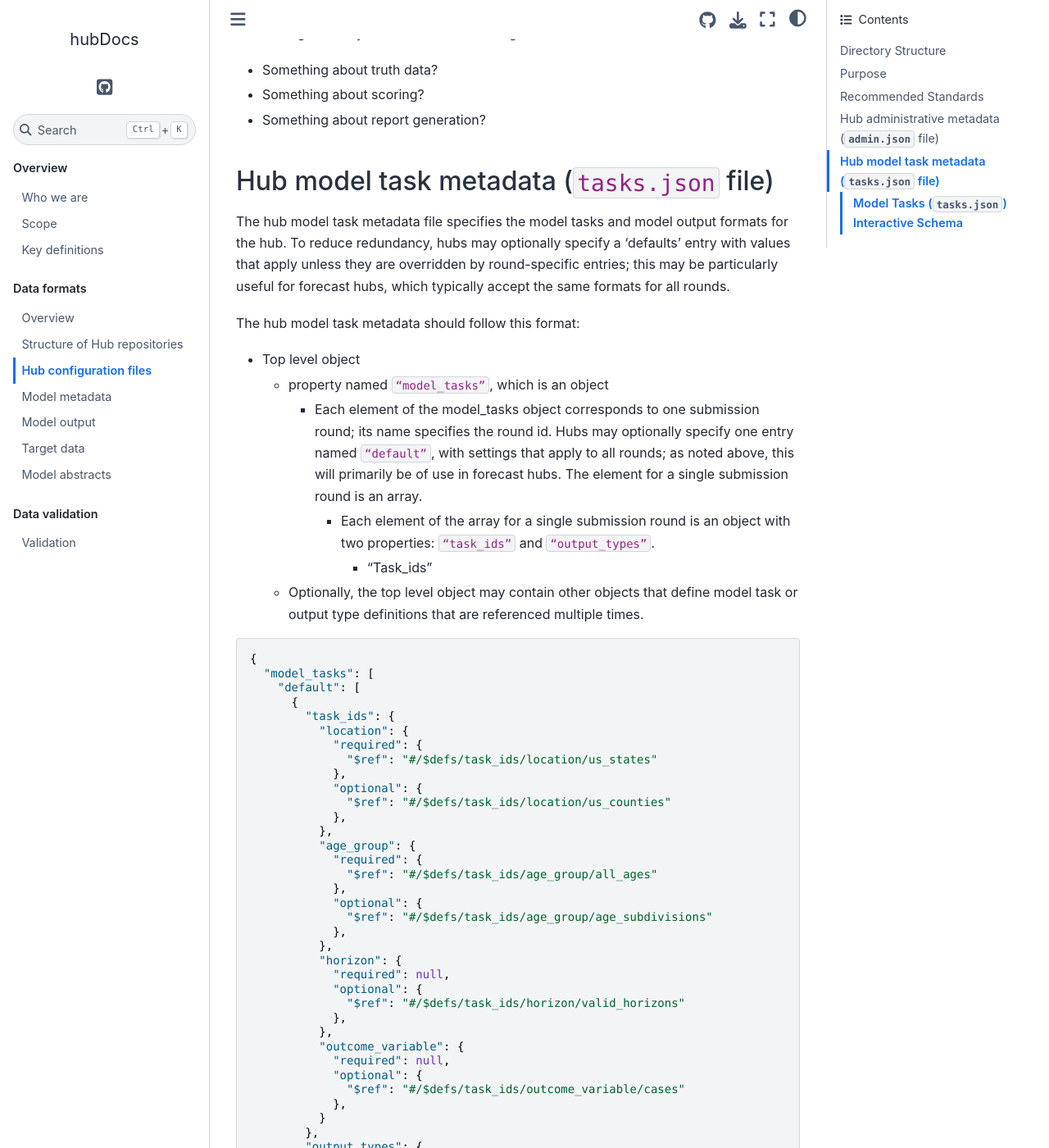
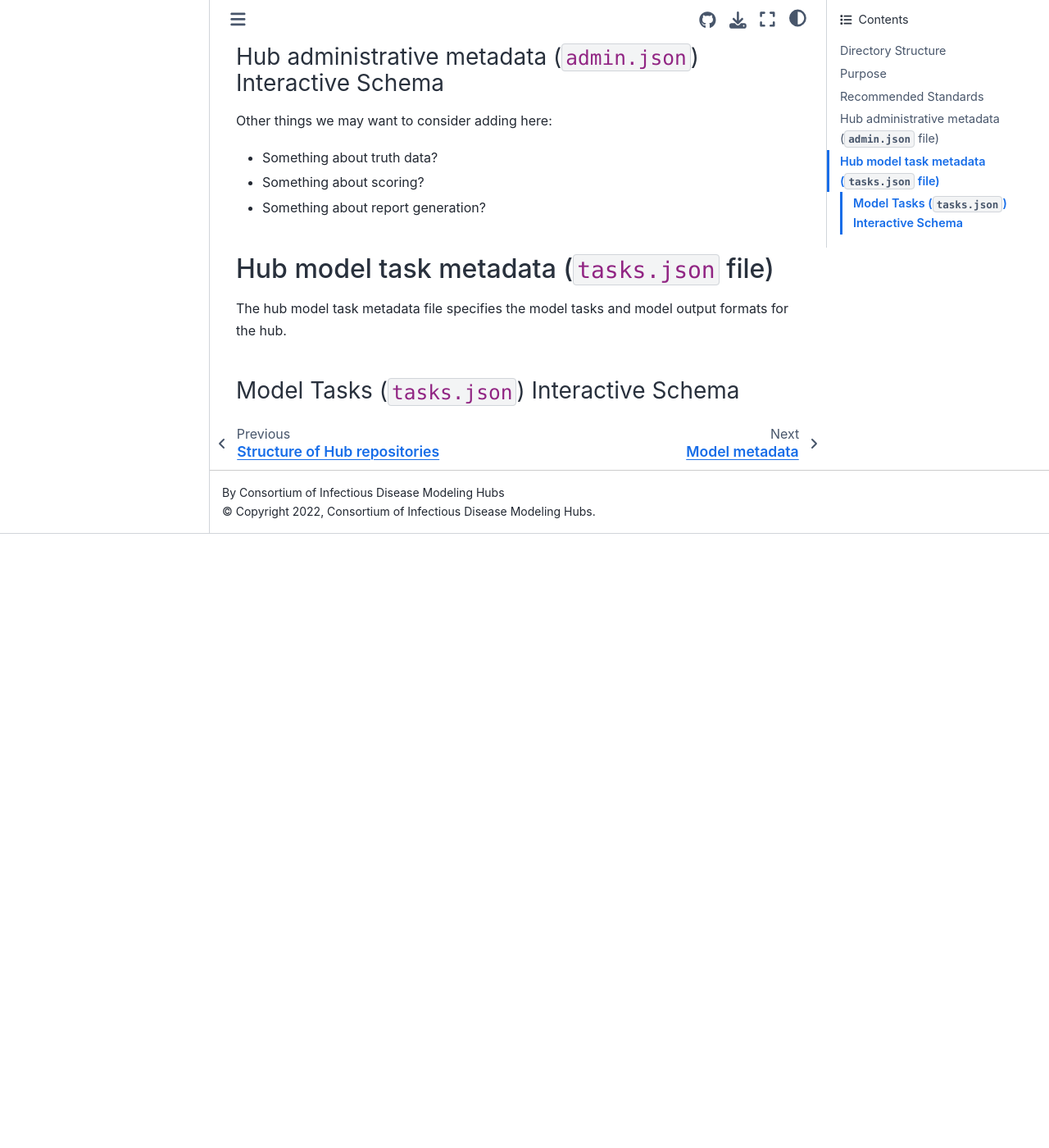
Before and after one commit to hubverse-org/hubDocs, a Sphinx documentation site: the page built from docs/source/format/hub-metadata.md, in a window 1280 px wide and 1400 px high, scrolled down 1689 px. Shown: the whole window at 82% size. Built offline with Sphinx 7.4.7 and the Sphinx Book theme 1.1.4, drawn with Linux system fonts in a browser that asks for light colours; after the commit the page ends 2340 px from its top, so only the background shows below that; some of the changed text lies outside the part shown.

Commit message:
remove superceeded information about model task metadata

````diff
--- a/docs/source/format/hub-metadata.md
+++ b/docs/source/format/hub-metadata.md
@@ -36,6 +36,8 @@ These are described separately in the following subsections.
 
 The administrative hub metadata file contains settings that are expected to remain fixed throughout a hub’s existence, or for which it is not required to retain past values in order to work with hub data.
 
+### Hub administrative metadata (`admin.json`) Interactive Schema
+
    <script src="../_static/docson/widget.js" data-schema="https://raw.githubusercontent.com/Infectious-Disease-Modeling-Hubs/schemas/main/v0.0.1/admin-schema.json"></script>
 
    Other things we may want to consider adding here:
@@ -45,140 +47,7 @@ The administrative hub metadata file contains settings that are expected to rema
 
 (tasks_metadata)=
 ## Hub model task metadata (`tasks.json` file)
-The hub model task metadata file specifies the model tasks and model output formats for the hub. To reduce redundancy, hubs may optionally specify a 'defaults' entry with values that apply unless they are overridden by round-specific entries; this may be particularly useful for forecast hubs, which typically accept the same formats for all rounds.
-
-
-The hub model task metadata should follow this format:
-
-
-* Top level object
-   * property named `“model_tasks”`, which is an object
-      * Each element of the model_tasks object corresponds to one submission round; its name specifies the round id. Hubs may optionally specify one entry named `“default”`, with settings that apply to all rounds; as noted above, this will primarily be of use in forecast hubs. The element for a single submission round is an array.
-         * Each element of the array for a single submission round is an object with two properties: `“task_ids”` and `“output_types”`.
-            * “Task_ids”
-   * Optionally, the top level object may contain other objects that define model task or output type definitions that are referenced multiple times.
-
-```json
-{
-  "model_tasks": [
-    "default": [
-      {
-        "task_ids": {
-          "location": {
-            "required": {
-              "$ref": "#/$defs/task_ids/location/us_states"
-            },
-            "optional": {
-              "$ref": "#/$defs/task_ids/location/us_counties"
-            },
-          },
-          "age_group": {
-            "required": {
-              "$ref": "#/$defs/task_ids/age_group/all_ages"
-            },
-            "optional": {
-              "$ref": "#/$defs/task_ids/age_group/age_subdivisions"
-            },
-          },
-          "horizon": {
-            "required": null,
-            "optional": {
-              "$ref": "#/$defs/task_ids/horizon/valid_horizons"
-            },
-          },
-          "outcome_variable": {
-            "required": null,
-            "optional": {
-              "$ref": "#/$defs/task_ids/outcome_variable/cases"
-            },
-          }
-        },
-        "output_types": {
-          "mean": {
-            "required": false
-          },
-          "bin_prob": {
-            "required": {
-              "$ref": "#/$defs/output_type_ids/short_term_inc_bins"
-            },
-            "optional": null
-          }
-        }
-      },
-      {
-        "task_ids": {
-          "location": {
-            "required": {
-              "$ref": "#/$defs/task_ids/location/us_states"
-            },
-            "optional": null,
-          },
-          "age_group": {
-            "required": {
-              "$ref": "#/$defs/task_ids/age_group/all_ages"
-            },
-            "optional": {
-              "$ref": "#/$defs/task_ids/age_group/age_subdivisions"
-            },
-          },
-          "horizon": {
-            "required": null,
-            "optional": {
-              "$ref": "#/$defs/task_ids/horizon/valid_horizons"
-            },
-          },
-          "outcome_variable": {
-            "required": null,
-            "optional": {
-              "$ref": "#/$defs/task_ids/outcome_variable/hosps_and_deaths"
-            },
-          }
-        },
-        "output_types": {
-          "mean": {
-            "required": false
-          },
-          "cdf": {
-            "required": [10.0, 20.0],
-            "optional": null
-          }
-        }
-      },
-      {
-        "task_groups":
-        "output_types":
-      },
-    ],
-    "round-1": [
-      // if needed, a complete specification of settings for round 1 here
-    ],
-    "round-2": [
-      // if needed, a complete specification of settings for round 2 here
-    ]
-  ],
-
-
-  "$defs": {
-    "task_ids": {
-      "location": {
-        "us_nat_states": ["US", "01", "02", ..., "56"],
-        "us_counties": ["01001", ..., "56045"]
-      },
-      "age_group": {
-        "all_ages": ["all_ages"]
-        "age_subdivisions": ["0-5 yr", ..., "65+ yr"]
-      },
-      "horizon": {
-        "weekly_horizons": [1, 2, 3, 4],
-        "daily_horizons": [1, .., 28]
-      },
-      "outcome_variable": …
-    }
-  }
-}
-```
-
-With options for `task_ids` and forecast representations broken down into those that are required and those that are optional, with valid values/combinations of values specified using something like a `$ref` to a top-level list of options.
+The hub model task metadata file specifies the model tasks and model output formats for the hub.
 
 ### Model Tasks (`tasks.json`) Interactive Schema
 
````
